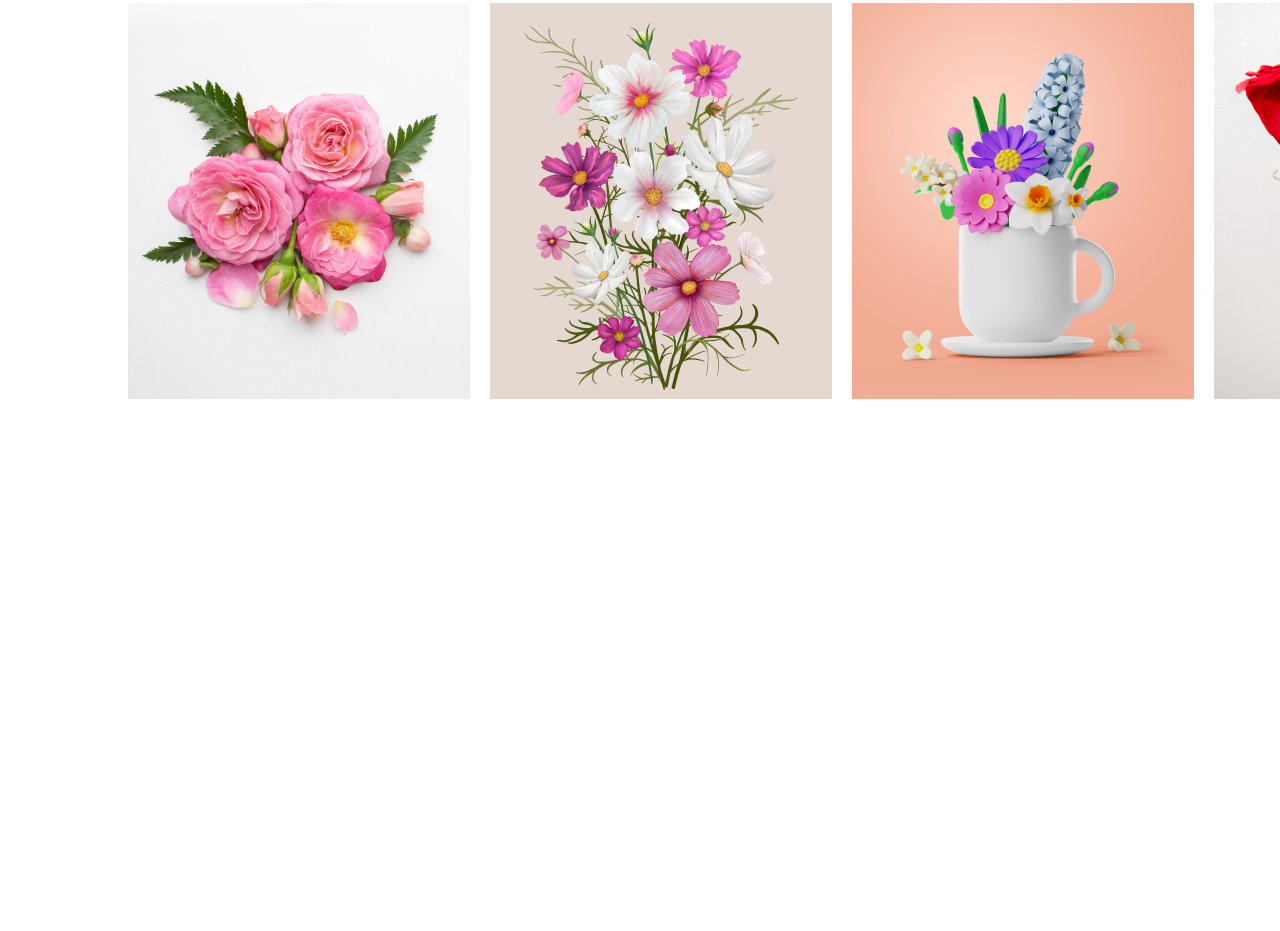
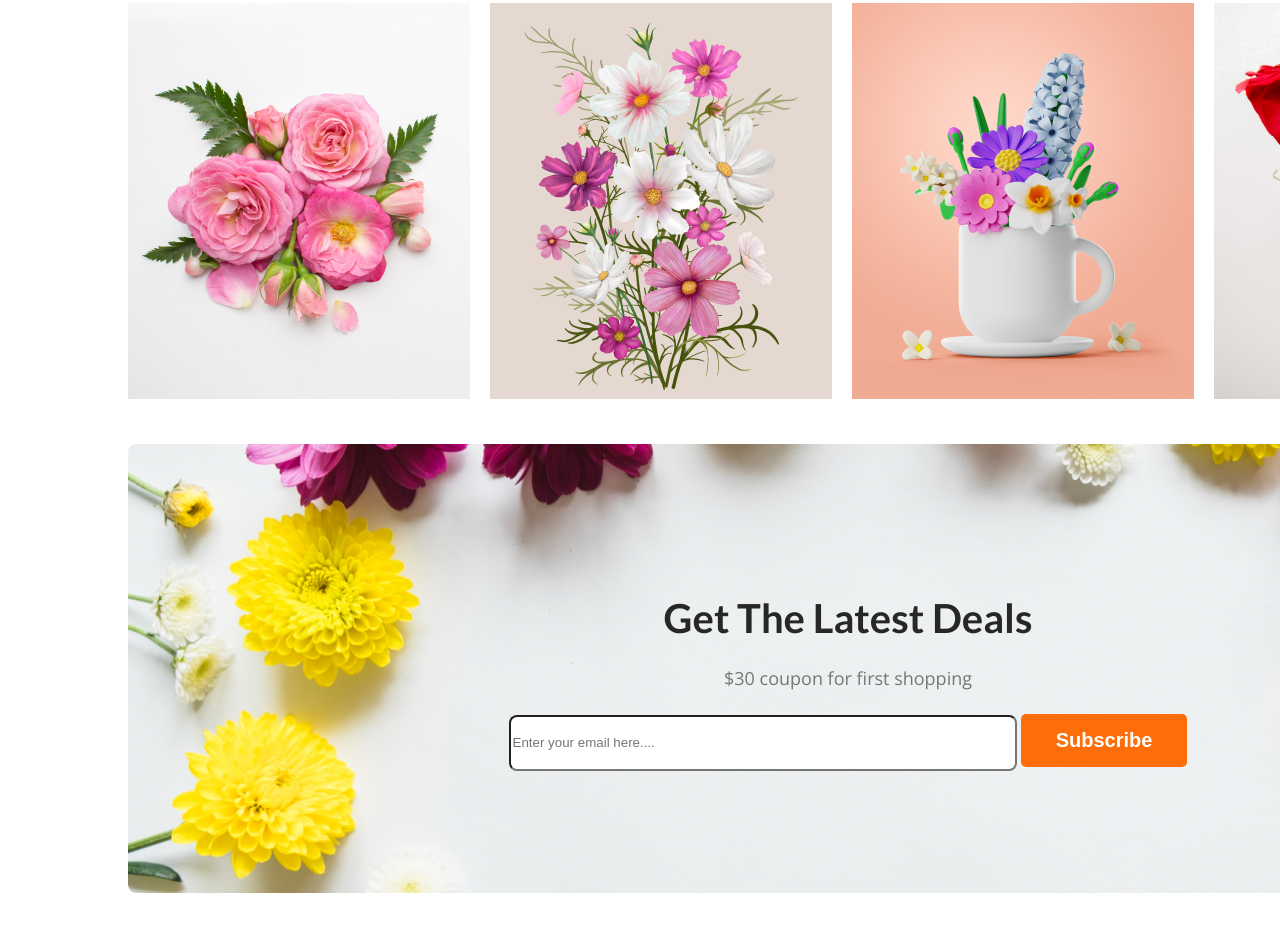
Before and after one commit to Solaimanislam/flower-shop-website, a plain HTML site: page index.html in a window 1280 px wide. Shown: the part 2944-3875 px from the top of the page. Before the commit the page ends 3388 px from the top, so only its background shows below. Drawn offline with nearby package versions, Linux system fonts and the light colour scheme.

Commit message:
completed latest detail

```diff
--- a/index.html
+++ b/index.html
@@ -75,8 +75,9 @@
         <section class="hot-deal">
             <div class="hot-container">
                 <h1 class="hot-title">Hot Deal ! Sale Up To 25% <span>Off</span></h1>
-                <p id="hot-description">It is a long established fact that a reader will be distracted by the readable content of a page when looking at its layout.</p>
-                <button class="btn-primary1" >Sign Up</button>
+                <p id="hot-description">It is a long established fact that a reader will be distracted by the readable
+                    content of a page when looking at its layout.</p>
+                <button class="btn-primary1">Sign Up</button>
             </div>
             <div class="hot-img">
                 <img src="Flower Asset/pngwing 8.png" alt="">
@@ -85,7 +86,8 @@
         <!-- Social link and image section -->
         <section class="social">
             <h2 class="section-title">Instagram</h2>
-            <p id="section-description" class="section-description">It is a long established fact that a reader will be distracted by the readable content of a page when looking at its layout.</p>
+            <p id="section-description" class="section-description">It is a long established fact that a reader will be
+                distracted by the readable content of a page when looking at its layout.</p>
         </section>
         <section class="social-img">
             <div class="flower1">
@@ -101,7 +103,17 @@
                 <img src="Flower Asset/Rectangle 6.png" alt="">
             </div>
         </section>
-
+        <!-- Latest detail section -->
+        <section class="latest-detail">
+            <div class="latest-info">
+                <h2 class="section-title">Get The Latest Deals</h2>
+                <p id="section-description" class="section-description">$30 coupon for first shopping</p>
+            </div>
+            <div class="latest">
+                <input class="latest-input" type="text" placeholder="Enter your email here....">
+                <button class="btn-primary" >Subscribe</button>
+            </div>
+        </section>
     </main>
     <footer>
 
--- a/styles/flower.css
+++ b/styles/flower.css
@@ -228,8 +228,32 @@ body {
 .social {
     margin-top: 80px;
 }
-.social-img{
+
+.social-img {
     margin: 40px 120px;
     display: flex;
     gap: 20px;
 }
+
+/* Latest detail styles */
+.latest-detail {
+    background-image: url('../Flower Asset/Rectangle 9.png');
+    width: 1440px;
+    height: 449px;
+    margin: 40px 120px;
+    border-radius: 8px;
+}
+
+.latest-info {
+    padding-top: 150px;
+}
+
+.latest-input {
+    width: 500px;
+    height: 50px;
+    border-radius: 8px;
+    background: #FFF;
+}
+.latest{
+    text-align: center;
+}
```
